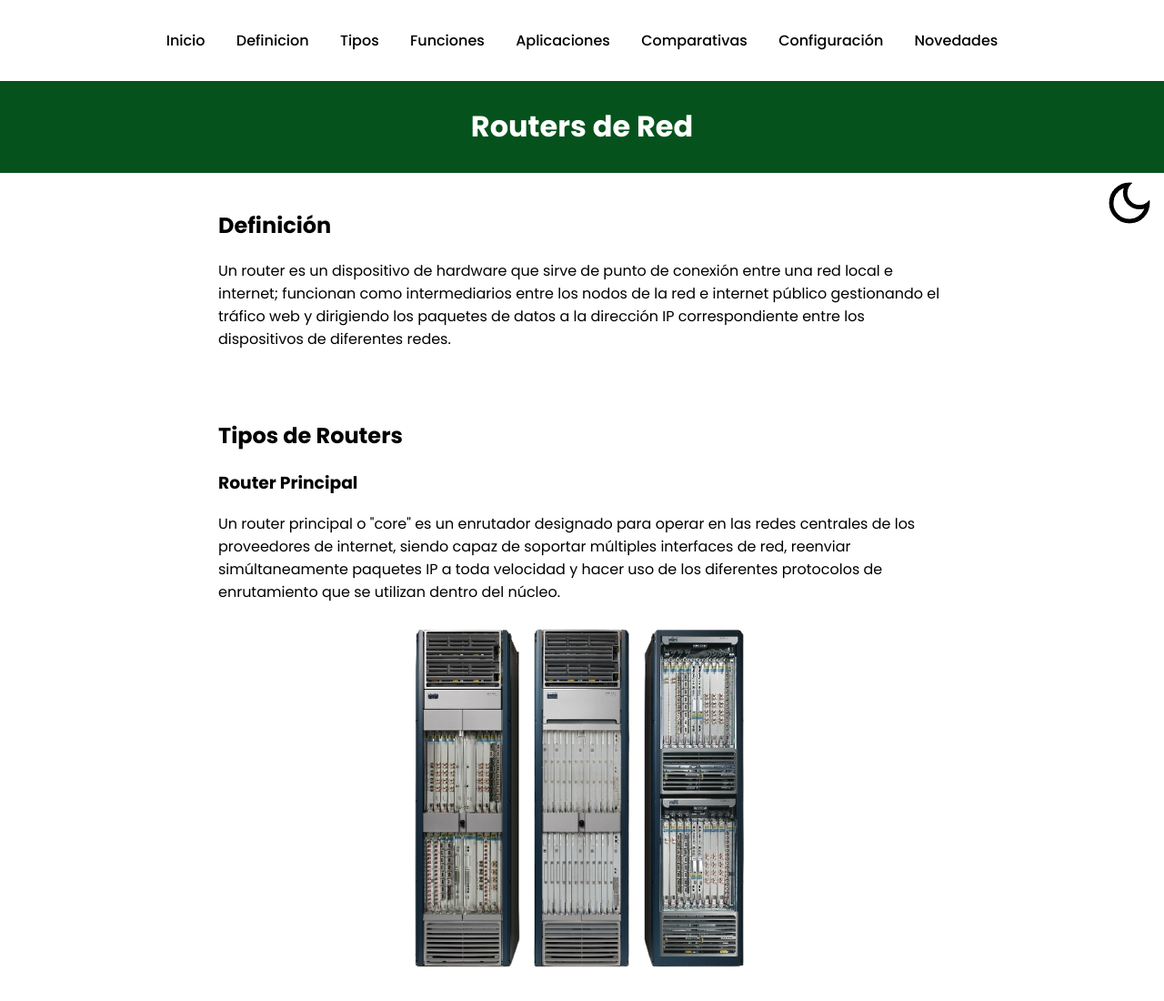
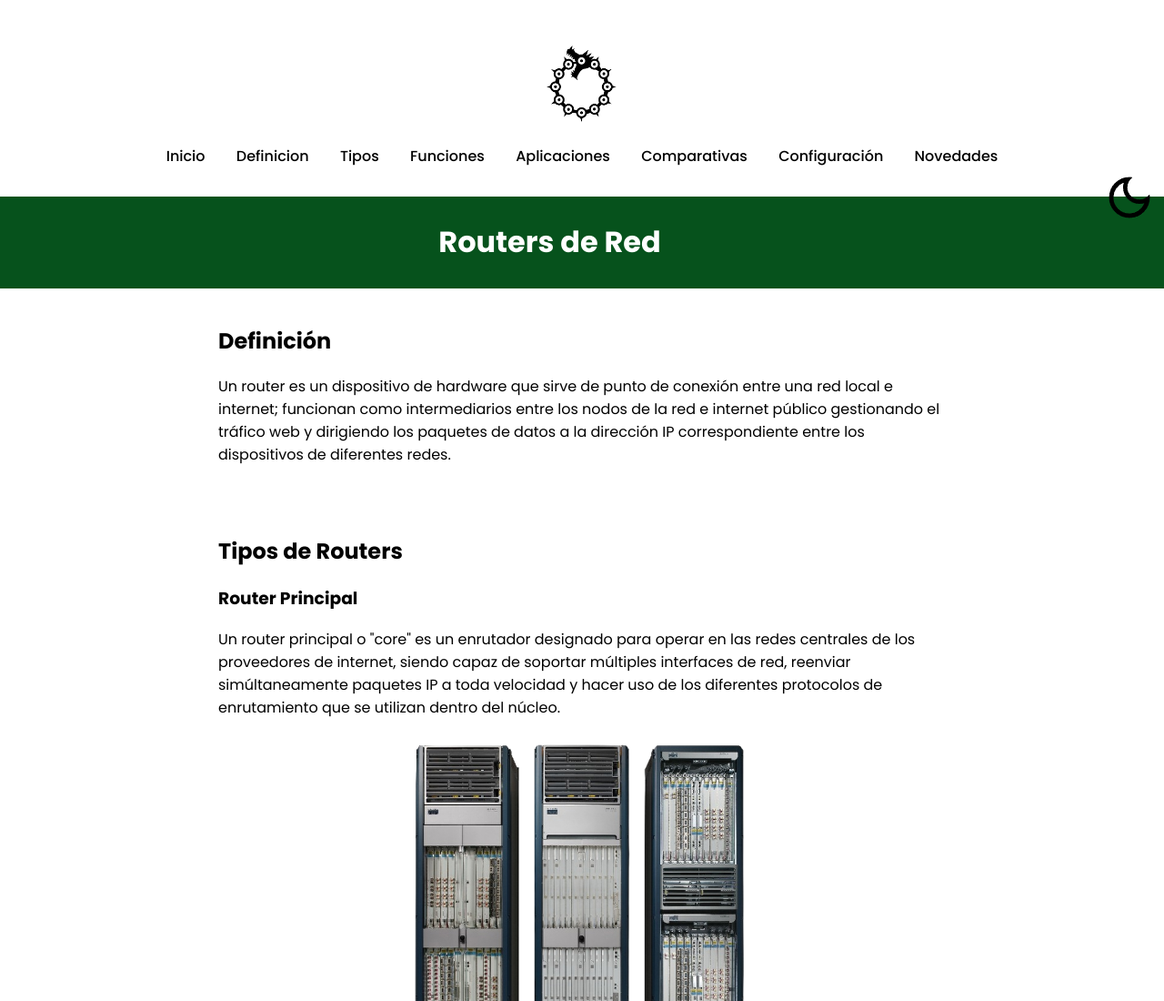
Before and after one commit to varrix3/proyecto, a plain HTML site: page proyec/Darwinpagina.html in a window 1280 px wide. Shown: the top 1100 px of the page at 91% size. Drawn offline with Linux system fonts and the light colour scheme.

Commit message:
added static nav bar

```diff
--- a/proyec/Darwinpagina.html
+++ b/proyec/Darwinpagina.html
@@ -11,6 +11,8 @@
 <body>
 
     <nav>
+        <img id="logo" src="images/logo2.png" height="120" width="120">
+        <div id="nav-links">
             <a href="index.html">Inicio</a>
             <a href="#definicion">Definicion</a>
             <a href="#tipos">Tipos</a>
@@ -19,14 +21,14 @@
             <a href="#comparativas">Comparativas</a>
             <a href="#configuracion">Configuración</a>
             <a href="#novedades">Novedades</a>
+        </div>
+        <button id="toggleButton" onclick="myFunction()"><img id="icon" src="images/dark-icon.png"></button>
     </nav>
 
     <header>
         <h1>Routers de Red</h1>
     </header>
 
-
-    <button id="toggleButton" onclick="myFunction()"><img id="icon" src="images/dark-icon.png"></button>
     <section id="definicion">
         <h2>Definición</h2>
         <p>Un router es un dispositivo de hardware que sirve de punto de conexión entre una red local e internet;
```
Lines whose indentation alone changed are shown as unchanged.
